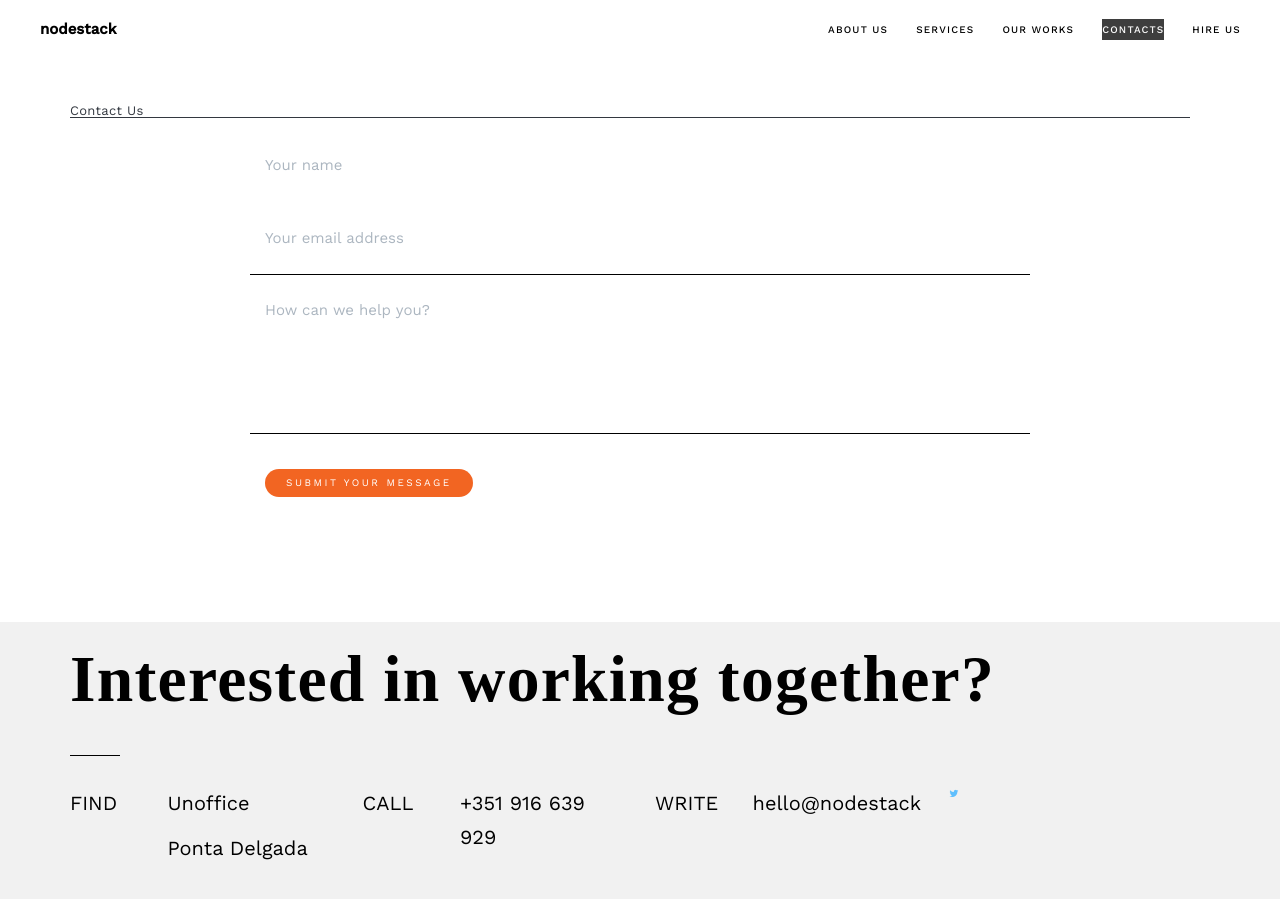
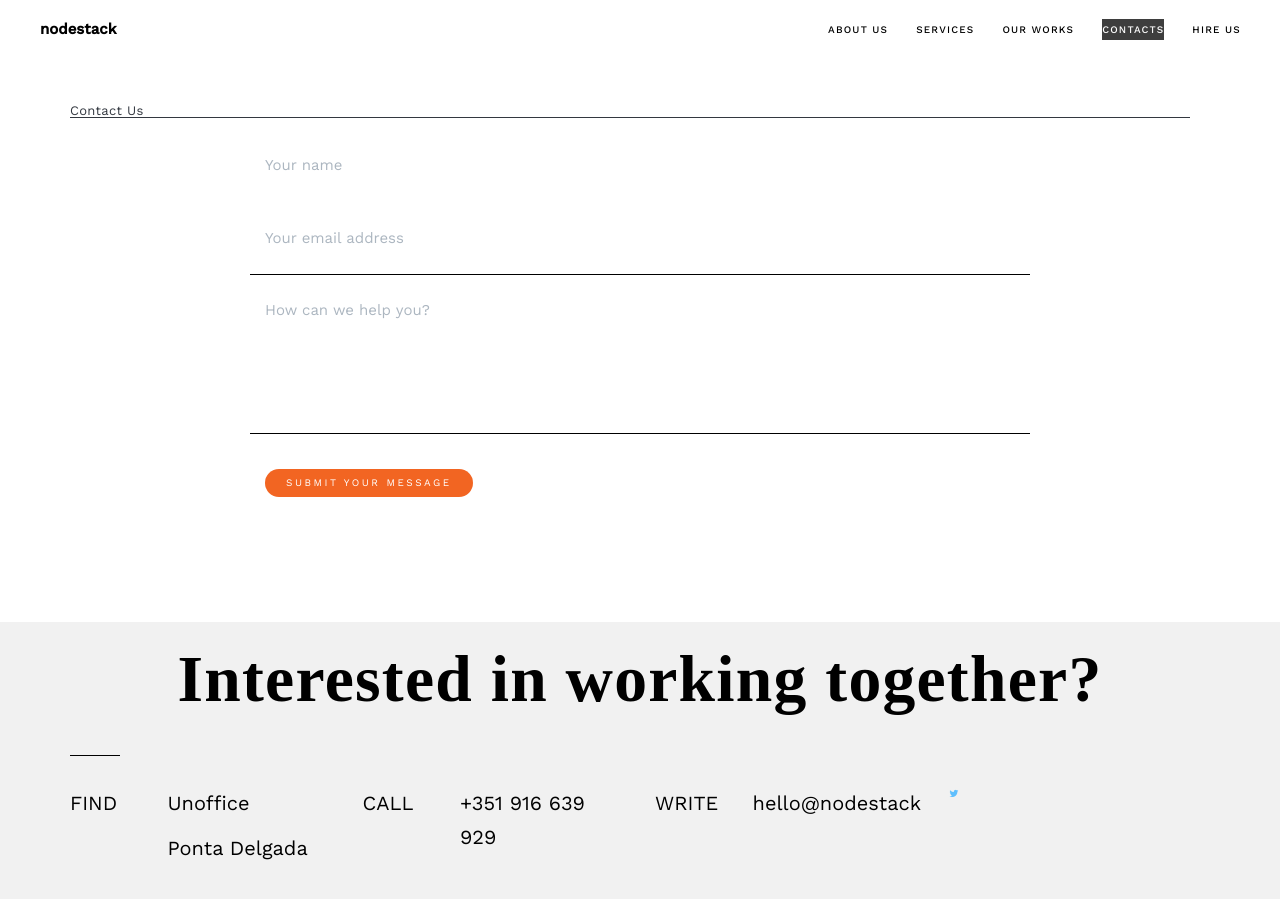
Before and after one commit to nodestack/nodestack.github.io, a Jekyll site: the page built from index.html, in a window 1280 px wide and 900 px high, scrolled down 1577 px. Built offline with Jekyll 4.4.1, drawn with Linux system fonts in a browser that asks for light colours; nearby versions of some CDN libraries; some web fonts are replaced.

Commit message:
Update footer.html

```diff
--- a/_includes/footer.html
+++ b/_includes/footer.html
@@ -2,7 +2,7 @@
     <footer>
         <div class="o-footer">
             <div class="container">
-		    <div class="center">
+		    <div class="text-center">
 			    <h1>Interested in working together?</h1></div>
 
 		    <div class="row">
```
